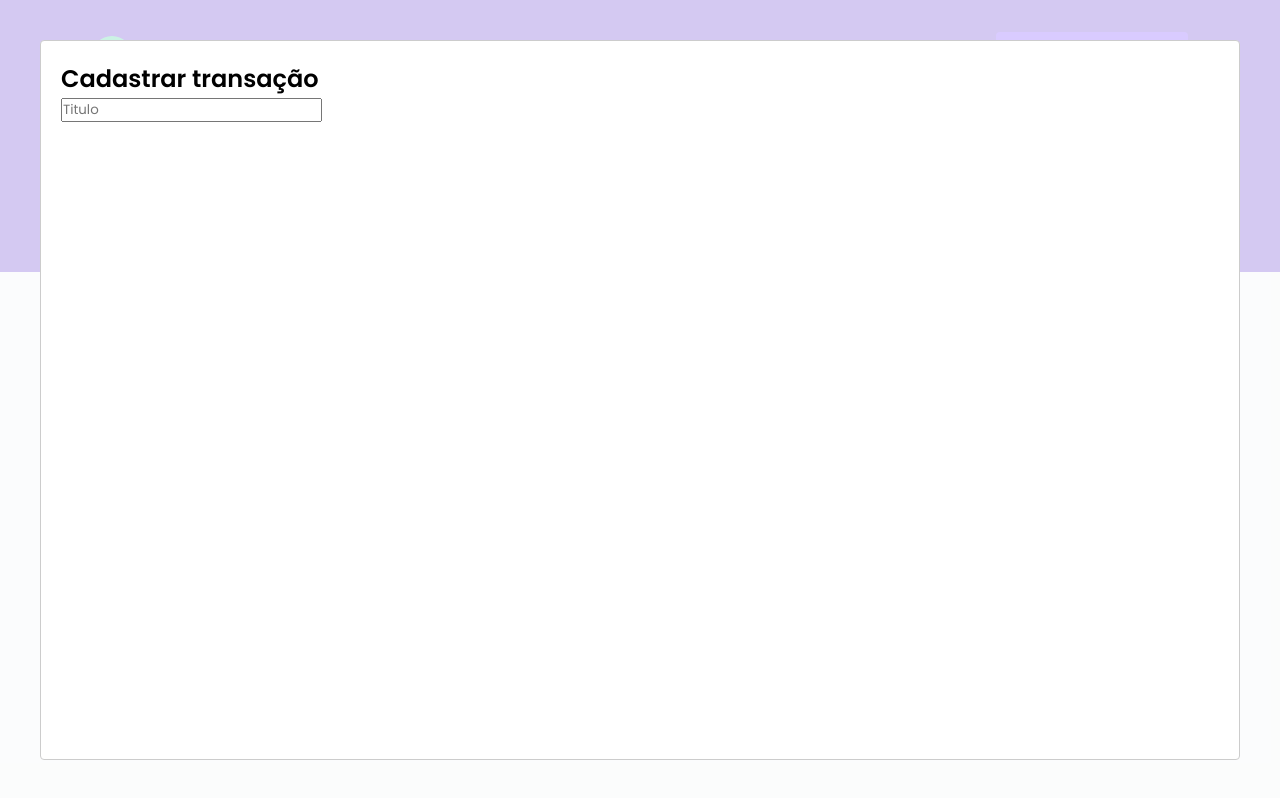
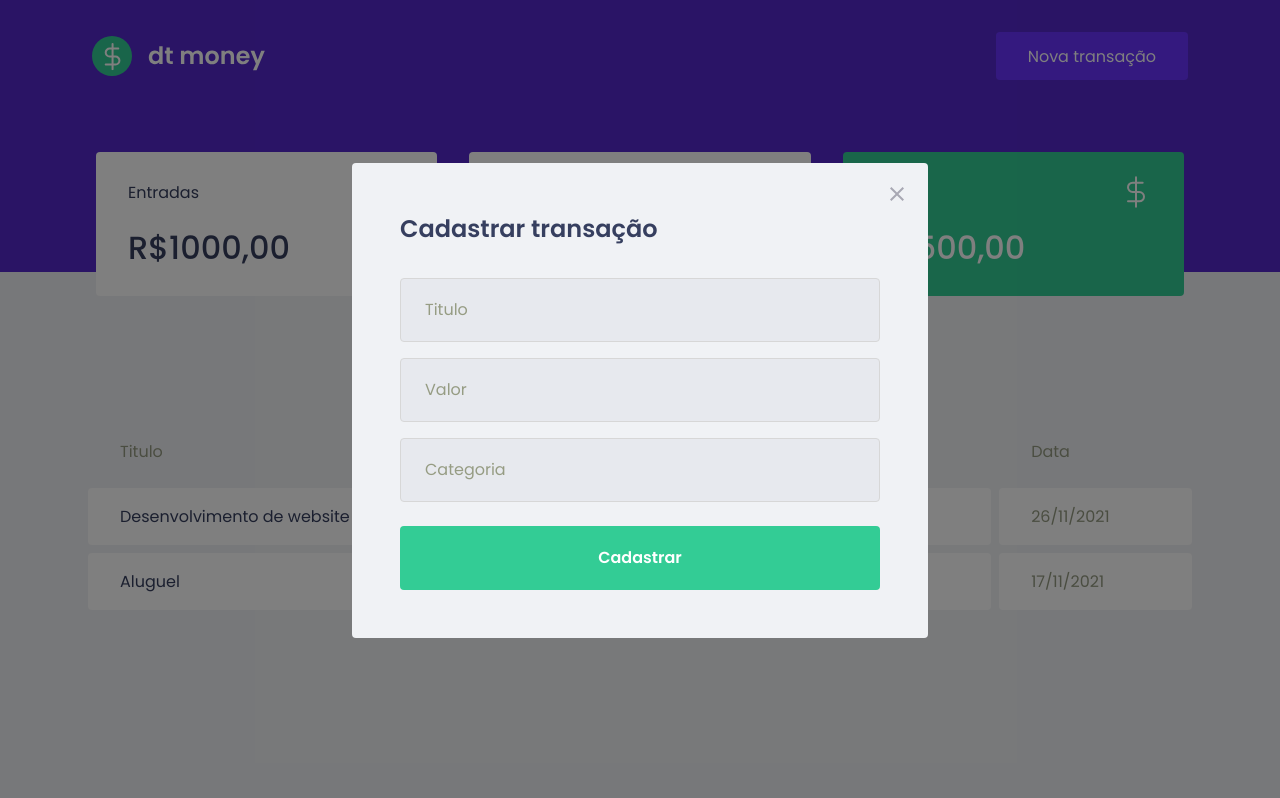
Before and after one commit to williangomesdev/Ignite-02-dtmoney, a React (Create React App) app: page / in a window 1280 px wide. Both pictures are taken after a click on the button "Nova transação". Built offline with nearby package versions, Linux system fonts and the light colour scheme; no server answers; what miragejs would draw is missing.

Commit message:
Modal components Styled

```diff
--- a/src/App.tsx
+++ b/src/App.tsx
@@ -2,6 +2,7 @@ import { useState } from "react";
 import Modal from "react-modal";
 import { Dashboard } from "./components/Dashboard";
 import { Header } from "./components/Header/Index";
+import { NewTransactionModal } from "./components/NewTransactionModal";
 import { TransactionsTable } from "./components/TransactionsTable";
 import { GlobalStyle } from "./styles/global";
 
@@ -22,13 +23,10 @@ export function App() {
       <Header onOpenNewTransactionModal={handleOpenNewTransactionModal} />
       <Dashboard />
       <TransactionsTable />
-      <Modal
+      <NewTransactionModal
         isOpen={isNewTransactionModalOpen}
         onRequestClose={handleCloseNewTransactionModal}
-      >
-        <h2>Cadastrar transação</h2>
-        <input type="text" placeholder="Titulo" />
-      </Modal>
+      />
       <GlobalStyle />
     </>
   );
--- /dev/null
+++ b/src/components/NewTransactionModal/index.tsx
@@ -0,0 +1,36 @@
+import Modal from "react-modal";
+import closeImg from "../../assets/close.svg";
+import { Container } from "./styles";
+
+interface NewTransactionModalProps {
+  isOpen: boolean;
+  onRequestClose: () => void;
+}
+export function NewTransactionModal({
+  isOpen,
+  onRequestClose,
+}: NewTransactionModalProps) {
+  return (
+    <Modal
+      isOpen={isOpen}
+      onRequestClose={onRequestClose}
+      overlayClassName="react-modal-overlay"
+      className="react-modal-content"
+    >
+      <button
+        type="button"
+        className="react-modal-close"
+        onClick={onRequestClose}
+      >
+        <img src={closeImg} alt="fechar modal" />
+      </button>
+      <Container>
+        <h2>Cadastrar transação</h2>
+        <input type="text" placeholder="Titulo" />
+        <input type="number" placeholder="Valor" />
+        <input type="text" placeholder="Categoria" />
+        <button type="submit">Cadastrar</button>
+      </Container>
+    </Modal>
+  );
+}
--- /dev/null
+++ b/src/components/NewTransactionModal/styles.ts
@@ -0,0 +1,45 @@
+import styled from "styled-components";
+
+export const Container = styled.form`
+  h2 {
+    color: var(--text-title);
+    font-size: 1.5rem;
+    margin-bottom: 2rem;
+  }
+
+  input {
+    width: 100%;
+    padding: 0 1.5rem;
+    height: 4rem;
+    border-radius: 0.25rem;
+    background: var(--input-background);
+    border: 1px solid #d7d7d7;
+    font-size: 1rem;
+
+    &::placeholder {
+      color: var(--text-body);
+    }
+
+    & + input {
+      margin-top: 1rem;
+    }
+  }
+
+  button[type="submit"] {
+    width: 100%;
+    padding: 0 1.5rem;
+    height: 4rem;
+    background: var(--green);
+    color: #fff;
+    border-radius: 0.25rem;
+    border: 0;
+    font-size: 1rem;
+    margin-top: 1.5rem;
+    font-weight: 600;
+    transition: filter 0.2s;
+
+    &:hover {
+      filter: brightness(0.9);
+    }
+  }
+`;
--- a/src/styles/global.ts
+++ b/src/styles/global.ts
@@ -10,6 +10,7 @@ export const GlobalStyle = createGlobalStyle`
     --text-body:#969c83;
     --shape:#ffffff;
     --green:#33cc95;
+    --input-background:#e7e9ee;
 }
 
 *{
@@ -50,4 +51,41 @@ button{
     opacity: 0.6;
     cursor: not-allowed;
 }
+
+
+.react-modal-overlay{
+    background: rgba(0,0,0,0.5) ;
+    position: fixed;
+    top:0;
+    left:0;
+    bottom: 0;
+    right: 0;
+    display: flex;
+    justify-content:center;
+    align-items: center;
+
+}
+.react-modal-content{
+    width: 100%;
+    max-width: 36rem;
+    background: var(--background);
+    padding:3rem;
+    position: relative;
+    border-radius: 0.25rem;
+}
+
+.react-modal-close{
+    position: absolute;
+    right: 1.5rem;
+    top: 1.5rem;
+    border: 0;
+    background: transparent;
+    transition: filter 0.2s;
+
+
+    &:hover{
+        filter: brightness(0.9);
+    }
+}
+
 `;
```
